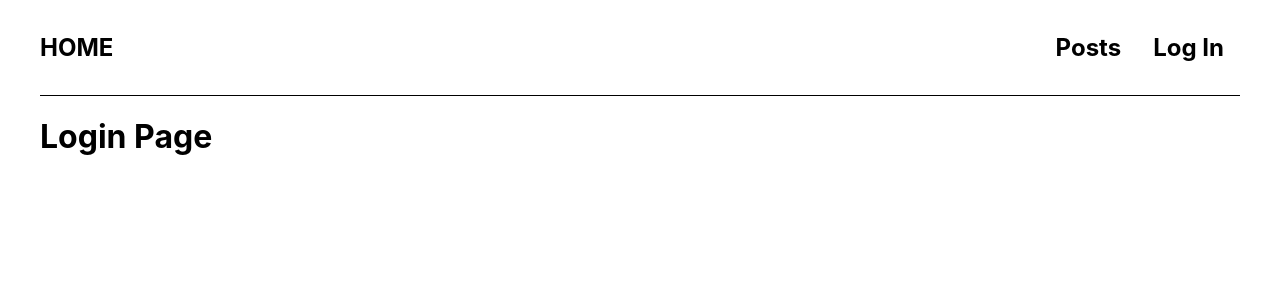
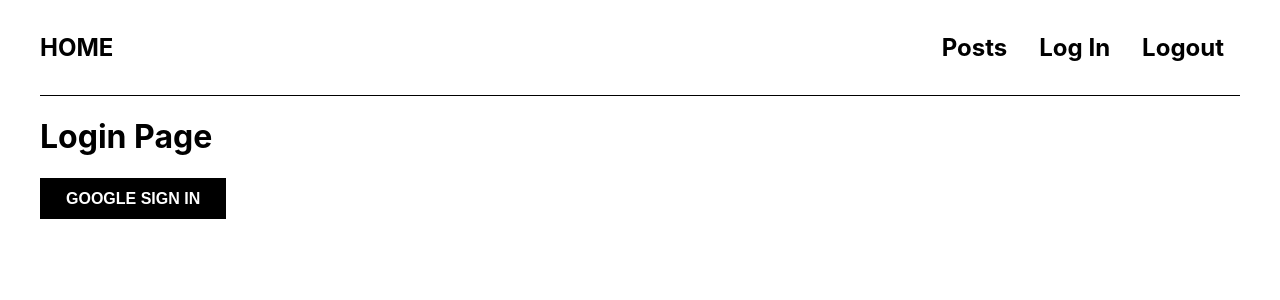
Before and after one commit to neodtruman/blog-with-react-redux, a React (Create React App) app: page /login in a window 1280 px wide. Shown: the top 300 px of the page. Built offline with nearby package versions, Linux system fonts and the light colour scheme.

Commit message:
7.0 Context and Reducer

```diff
--- a/package.json
+++ b/package.json
@@ -6,6 +6,7 @@
     "@testing-library/jest-dom": "^5.16.4",
     "@testing-library/react": "^13.2.0",
     "@testing-library/user-event": "^13.5.0",
+    "firebase": "^9.8.1",
     "react": "^18.1.0",
     "react-dom": "^18.1.0",
     "react-router-dom": "^6.3.0",
--- a/src/components/navigation.component.js
+++ b/src/components/navigation.component.js
@@ -1,8 +1,15 @@
 import { Link } from 'react-router-dom';
+
+import { signOutUser } from '../utils/firebase.utils';
 
 import classes from './navigation.styles.module.css';
 
 const Navigation = () => {
+  const signOutHandler = async () => {
+    const response = await signOutUser();
+    console.log(response);
+  }
+
   return (
     <header className={classes['header']}>
       <Link to='/' className={classes['nav-link']}>
@@ -22,6 +29,12 @@ const Navigation = () => {
               Log In
             </Link>
           </li>
+          <li>
+            <span onClick={signOutHandler}
+              className={classes['nav-link']}>
+              Logout
+            </span>
+          </li>
         </ul>
       </nav>
     </header>
--- a/src/pages/login-page.component.js
+++ b/src/pages/login-page.component.js
@@ -1,6 +1,20 @@
+import { Fragment } from "react";
+import { signInWithGooglePopup } from '../utils/firebase.utils';
+
 const LoginPage = () => {
+  const signInWithGoogle = async () => {
+    const response = await signInWithGooglePopup();
+    console.log(response);
+  };
+
   return (
-    <h1>Login Page</h1>
+    <Fragment>
+      <h1>Login Page</h1>
+      <button onClick={signInWithGoogle}>
+        Google Sign In
+      </button>
+    </Fragment>
+
   );
 }
 
--- /dev/null
+++ b/src/utils/firebase.utils.js
@@ -0,0 +1,33 @@
+import { initializeApp } from "firebase/app";
+
+import {
+  getAuth,
+  signInWithPopup,
+  signOut,
+  GoogleAuthProvider,
+} from 'firebase/auth';
+
+// Please get the firebaseConfig from your own Firebase
+const firebaseConfig = {
+  apiKey: "Your Api Key",
+  authDomain: "Your Auth Domain",
+  projectId: "Your Project ID",
+  storageBucket: "Your Storage Bucket",
+  messagingSenderId: "Your Message Sender Id",
+  appId: "Your App ID"
+};
+////////////////////////////////////////////////////////
+
+// Initialize Firebase
+const app = initializeApp(firebaseConfig);
+
+const googleProvider = new GoogleAuthProvider();
+
+googleProvider.setCustomParameters({
+  prompt: 'select_account',
+});
+
+export const auth = getAuth();
+export const signInWithGooglePopup = () => signInWithPopup(auth, googleProvider);
+
+export const signOutUser = async () => await signOut(auth);
```
Also changed, not shown: 1 other file (tests, documents, lock files or other folders).
